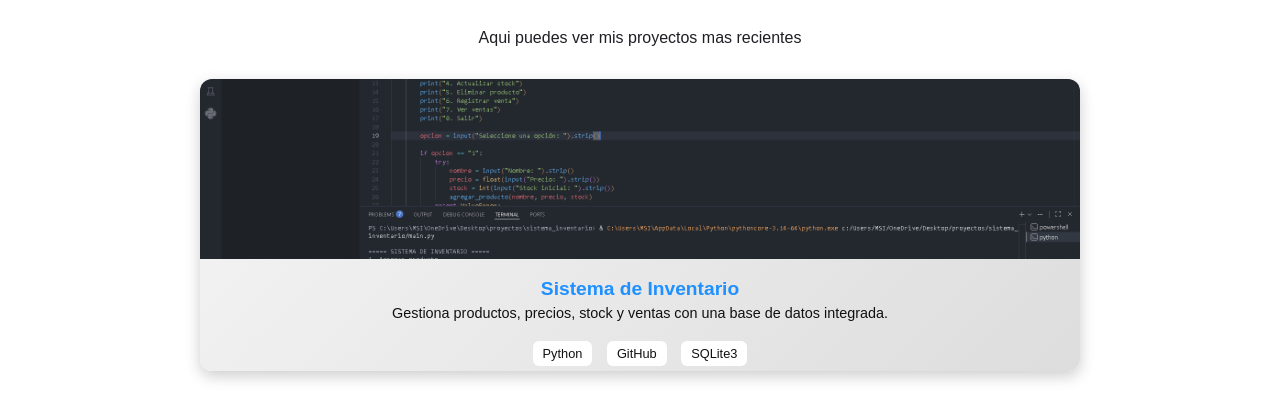
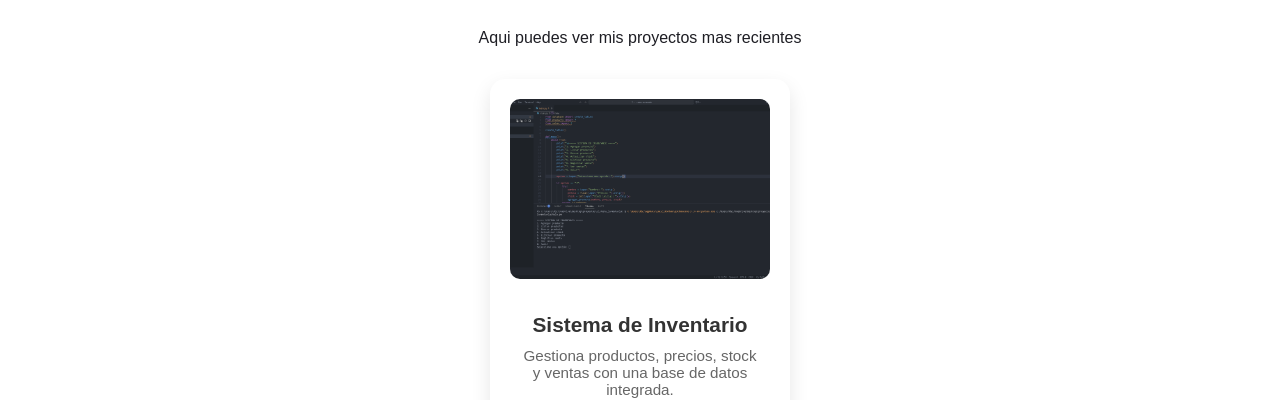
Before and after one commit to humberto325/humberto325, a plain HTML site: page project.html in a window 1280 px wide. Shown: the part 415-815 px from the top of the page. Drawn offline with Linux system fonts and the light colour scheme; a script that the page names is missing; a web font is replaced by a local one.

Commit message:
holapepe

```diff
--- a/style.css
+++ b/style.css
@@ -774,3 +774,70 @@ header {
         bottom: 5%;
     }
 }
+/* Contenedor general de los proyectos */
+.project-card {
+    background: #ffffff;
+    border-radius: 15px;
+    box-shadow: 0 8px 20px rgba(0, 0, 0, 0.1);
+    padding: 20px;
+    max-width: 300px;
+    margin: 20px auto;
+    text-align: center;
+    transition: transform 0.3s, box-shadow 0.3s;
+}
+
+.project-card:hover {
+    transform: translateY(-10px);
+    box-shadow: 0 12px 25px rgba(0, 0, 0, 0.2);
+}
+
+/* Imagen del proyecto */
+.project-card img {
+    width: 100%;
+    border-radius: 10px;
+    margin-bottom: 15px;
+}
+
+/* Título del proyecto */
+.project-card h3 {
+    font-size: 1.3rem;
+    color: #333;
+    margin-bottom: 10px;
+}
+
+/* Descripción */
+.project-card p {
+    font-size: 0.95rem;
+    color: #666;
+    margin-bottom: 15px;
+}
+
+/* Botones de tecnologías y GitHub */
+.tech-buttons {
+    display: flex;
+    flex-wrap: wrap;
+    justify-content: center;
+    gap: 10px;
+}
+
+.tech-buttons a {
+    padding: 6px 12px;
+    border-radius: 8px;
+    text-decoration: none;
+    font-size: 0.85rem;
+    color: #fff;
+    background-color: #007bff;
+    transition: background-color 0.3s;
+}
+
+.tech-buttons a:hover {
+    background-color: #0056b3;
+}
+
+/* Responsive: tarjetas más pequeñas en móviles */
+@media (max-width: 600px) {
+    .project-card {
+        max-width: 90%;
+        padding: 15px;
+    }
+}
```
Also changed, not shown: index.html (+3 -4 lines).
